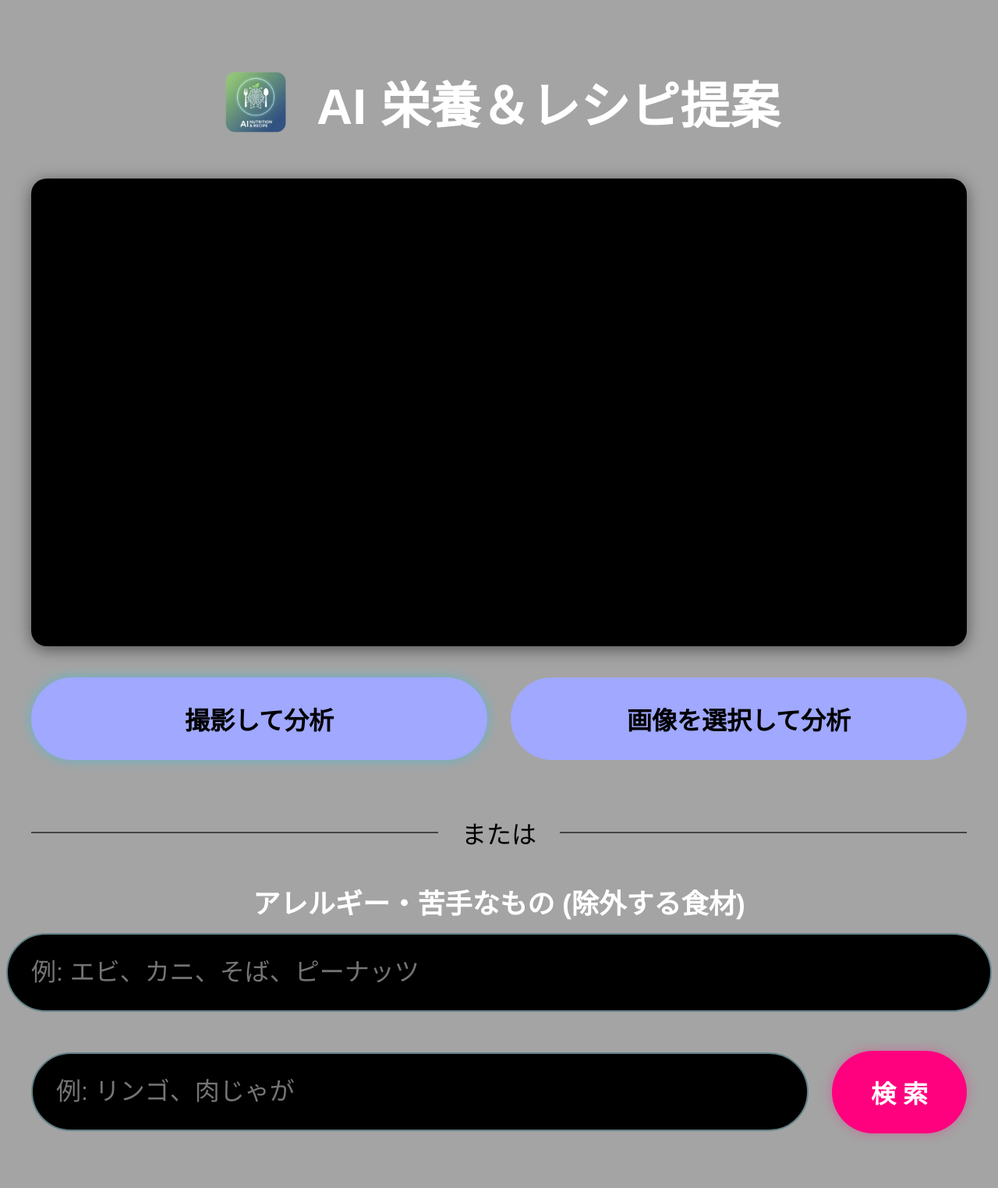
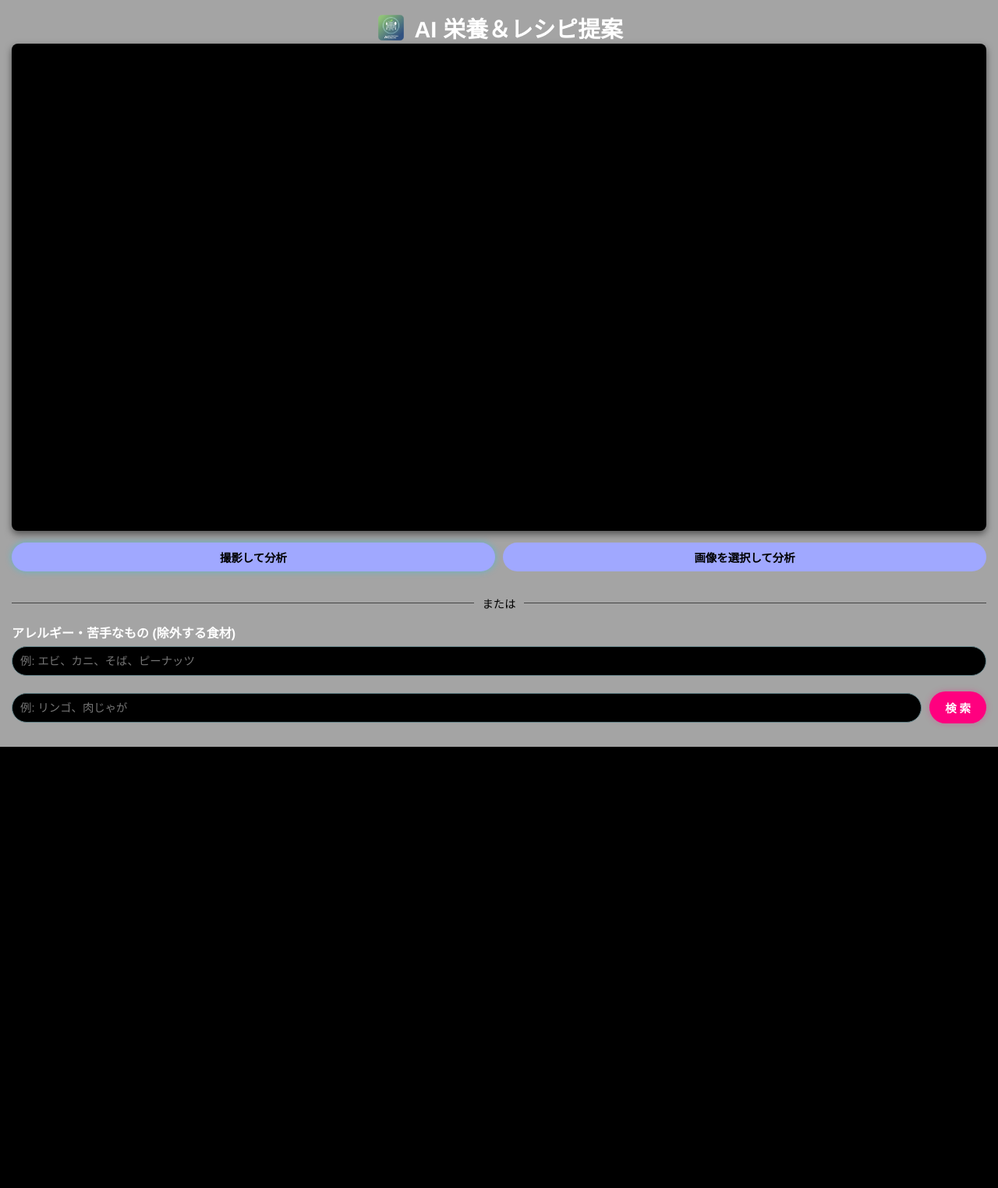
Before and after one commit to harut-11/Diet-support, a Flask app: page / in a window 1280 px wide. Shown: the whole page at 78% size. After the commit the page ends 958 px from the top, so only its background shows below. Run offline with Flask 3, Linux system fonts and the light colour scheme.

Commit message:
スタイル
Updated styles for body, headers, buttons, and various sections to improve layout and responsiveness.

```diff
--- a/static/css/style.css
+++ b/static/css/style.css
@@ -1,76 +1,87 @@
+/* ベーススタイル */
 body {
     font-family: 'Helvetica Neue', Arial, sans-serif;
     background-color: #0a0a0a5e;
     color: white;
+    margin: 0;
+    padding: 15px;
+    min-height: 100vh;
     display: flex;
     flex-direction: column;
     align-items: center;
-    margin: 0;
-    padding: 40px;
+}
+
+/* ヘッダー */
+.site-header {
+    width: 100%;
+    display: flex;
+    justify-content: center;
+    margin-bottom: 20px;
 }
 
 h1 {
-    margin-bottom: 50px;
-    font-size: 4.0rem;
+    font-size: 1.8rem;
     display: flex;
     align-items: center;
-    justify-content: center;
-    gap: 30px;
+    gap: 10px;
+    margin: 0;
 }
 
 .title-icon {
-    height: 1.5em;
+    height: 1.4em;
     width: auto;
     object-fit: contain;
 }
 
-/* 入力セクション共通 */
-.input-section {
+/* メインコンテンツラッパー */
+main {
     width: 100%;
-    max-width: 1700px;
+    max-width: 450px;
     display: flex;
     flex-direction: column;
     align-items: center;
-    margin-bottom: 30px;
 }
 
-.separator {
-    color: #000000ff;
-
-    font-size: 2.0rem;
-    margin: 30px 0;
+/* セクション共通 */
+.input-section {
+    width: 100%;
+    display: flex;
+    flex-direction: column;
+    align-items: center;
+    margin-bottom: 15px;
 }
 
 /* カメラ表示エリア */
 .camera-container {
     position: relative;
     width: 100%;
-    border-radius: 20px;
+    border-radius: 8px;
     overflow: hidden;
-    box-shadow: 0 4px 20px rgba(0,0,0,0.5);
+    box-shadow: 0 4px 10px rgba(0,0,0,0.5);
     background: #000;
-    margin-bottom: 40px;
+    margin: 0 0 15px 0;
+    padding: 0;
 }
 
 video {
-    width: 100%; display: block;
+    width: 100%;
+    display: block;
 }
 
+/* ボタン行 */
 .button-row {
     display: flex;
     width: 100%;
-    gap: 30px;
+    gap: 10px;
 }
 
 /* 共通ボタンデザイン */
 button, .custom-file-upload {
-
-    padding: 30px 40px;
-
-    font-size: 2.0rem;
+    padding: 8px 16px;
+    font-size: 0.9rem;
     font-weight: bold;
     border: none;
-    border-radius: 80px; /* 角丸 */
+    border-radius: 30px;
     cursor: pointer;
     transition: transform 0.1s;
     text-align: center;
@@ -94,11 +105,11 @@ button:disabled {
     cursor: wait;
 }
 
-/* 各ボタンの色 */
+/* 色設定 */
 #scan-btn {
     background-color: #a0a8ff;
     color: #000;
-    box-shadow: 0 0 15px rgba(0, 210, 255, 0.4);
+    box-shadow: 0 0 8px rgba(0, 210, 255, 0.4);
 }
 
 .custom-file-upload {
@@ -106,84 +117,91 @@ button:disabled {
     color: #000000;
 }
 
+/* 区切り線 */
 .separator {
     display: flex;
     align-items: center;
     color: #000000;
-    font-size: 2.0rem;
-    margin: 40px 0;
+    font-size: 0.9rem;
+    margin: 15px 0;
     width: 100%;
-    max-width: 1700px;
 }
 
 .separator::before,
 .separator::after {
     content: "";
     flex: 1;
-    border-bottom: 2px solid #444;
+    border-bottom: 1px solid #444;
 }
 
 .separator::before {
-    margin-right: 30px;
+    margin-right: 10px;
 }
 .separator::after {
-    margin-left: 30px;
+    margin-left: 10px;
 }
 
 input[type="file"] {
     display: none;
 }
 
-/* アレルギー入力エリア */
+/* アレルギー入力 */
 .allergy-section {
-    margin-bottom: 50px;
+    margin-bottom: 20px;
 }
 
 .allergy-section label {
     color: #ffffff;
     font-weight: bold;
-    font-size: 2.2rem;
-    margin-bottom: 15px;
+    font-size: 1.0rem;
+    margin-bottom: 6px;
+    align-self: flex-start;
 }
 
 #allergy-input {
     width: 100%;
-    padding: 30px;
-    border-radius: 80px;
-    border: 2px solid #648288;
+    padding: 10px;
+    border-radius: 30px;
+    border: 1px solid #648288;
     background: #000000;
     color: rgb(255, 255, 255);
-    font-size: 2.0rem;
+    font-size: 0.9rem;
     outline: none;
+    box-sizing: border-box;
 }
 
-/* テキスト入力エリア */
+/* テキスト入力フォーム */
 .text-input-container {
+    width: 100%;
+    display: flex;
     flex-direction: row;
-    gap: 30px;
+    gap: 10px;
 }
 
 #text-input {
     flex: 1;
-    padding: 30px;
-    border-radius: 80px;
-    border: 2px solid #648288;
+    padding: 10px;
+    border-radius: 30px;
+    border: 1px solid #648288;
     background: #000000;
     color: rgb(255, 255, 255);
-    font-size: 2.0rem;
+    font-size: 0.9rem;
     outline: none;
 }
 
 #text-btn {
     background-color: #ff007f;
     color: white;
-    box-shadow: 0 0 15px rgba(255, 0, 127, 0.3);
-    padding: 30px 50px;
+    box-shadow: 0 0 8px rgba(255, 0, 127, 0.3);
+    padding: 10px 20px;
+    font-size: 0.9rem;
 }
 
 canvas {
     display: none;
 }
+
+/* プレビューエリア */
 #preview-area {
     width: 100%;
     background: #000;
```
Also changed, not shown: other parts of static/css/style.css (+49 -53 lines).
